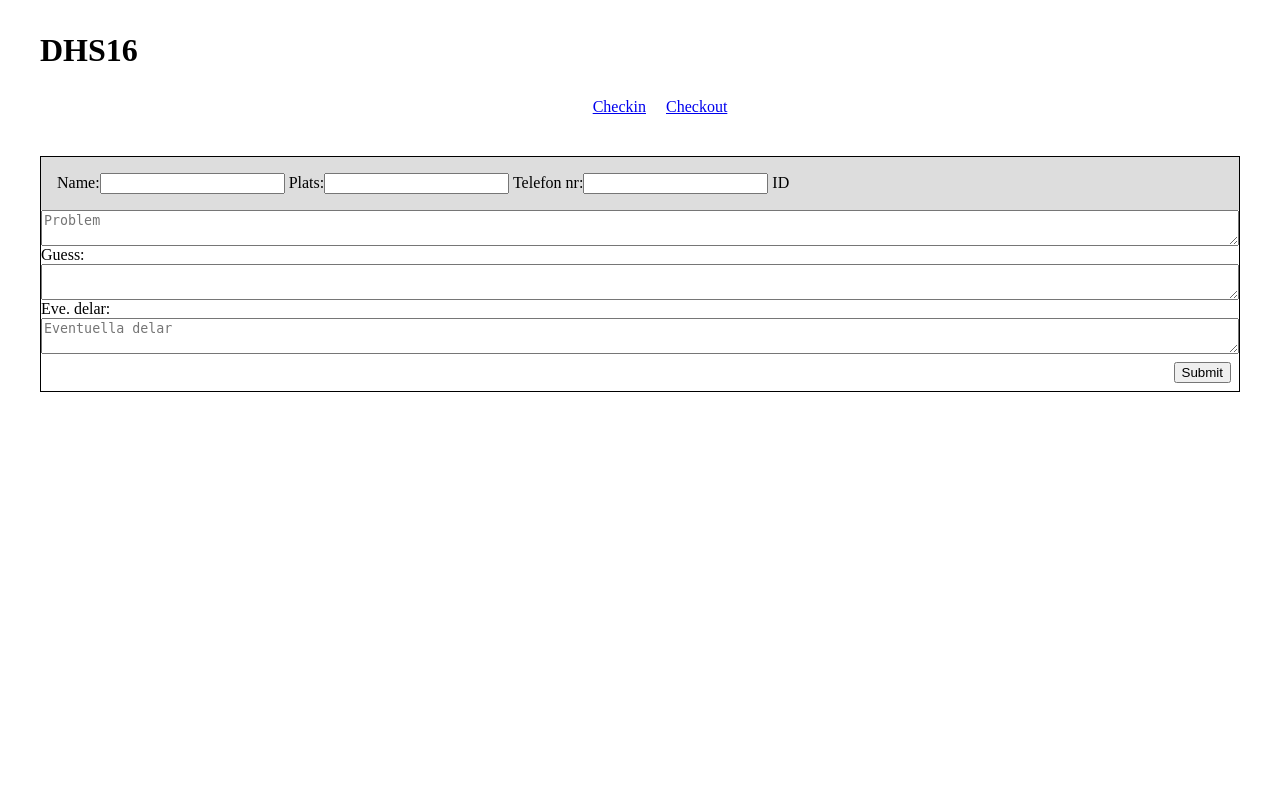
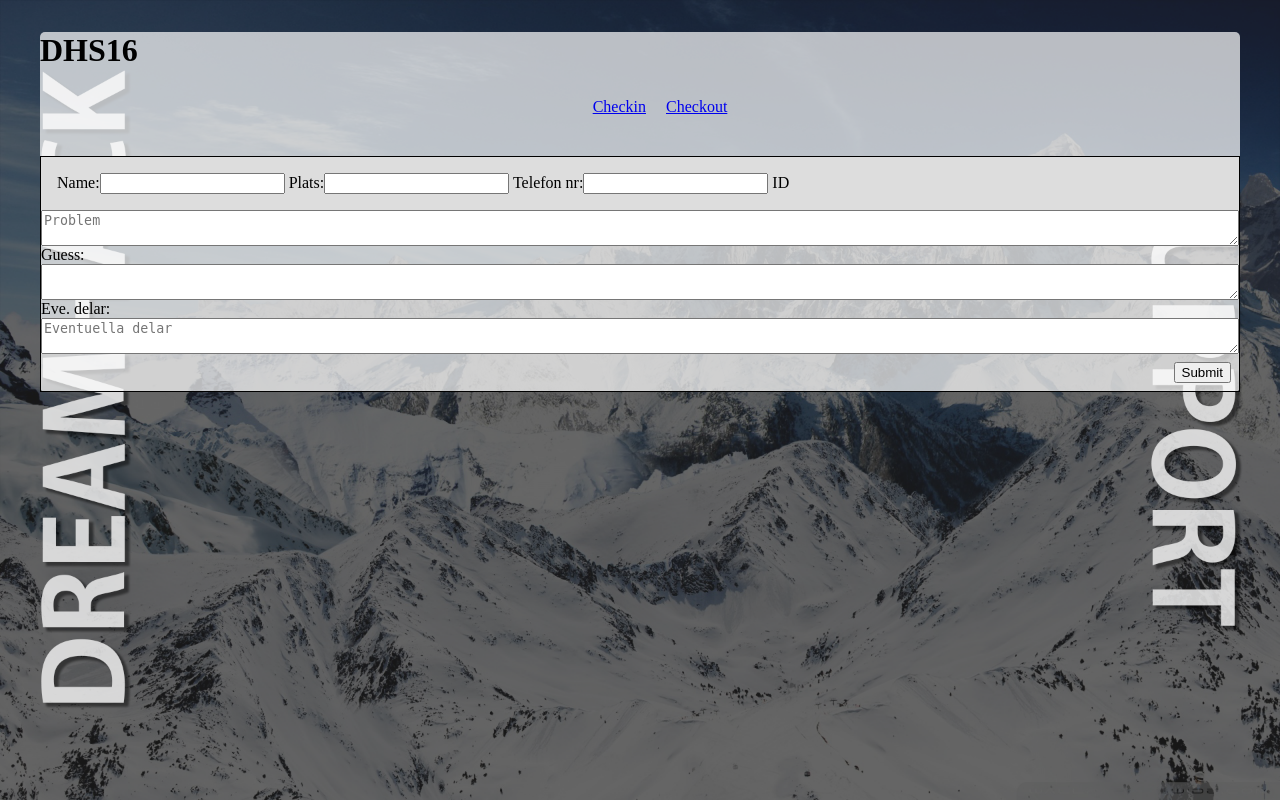
Before and after one commit to Cuteviking/Support-1.0, a PHP site: page / in a window 1280 px wide. Run offline with PHP 8.4, Linux system fonts and the light colour scheme.

Commit message:
Designmaster pro aka Ola

```diff
--- a/css/css.css
+++ b/css/css.css
@@ -1,10 +1,15 @@
 body{
 	margin: 0;
 	padding: 0;
+	background:url(../snow.png);
+	background-size:cover;
+
 }
 .pageContainer{
 	max-width: 1200px;
 	margin: 0 auto;
+	background-color: rgba(255,255,255,0.7);
+	border-radius:5px;
 }
 
 .pageContainer>header{
```
Also changed, not shown: 1.jpg (added), snow.png (added), 1 other file.
